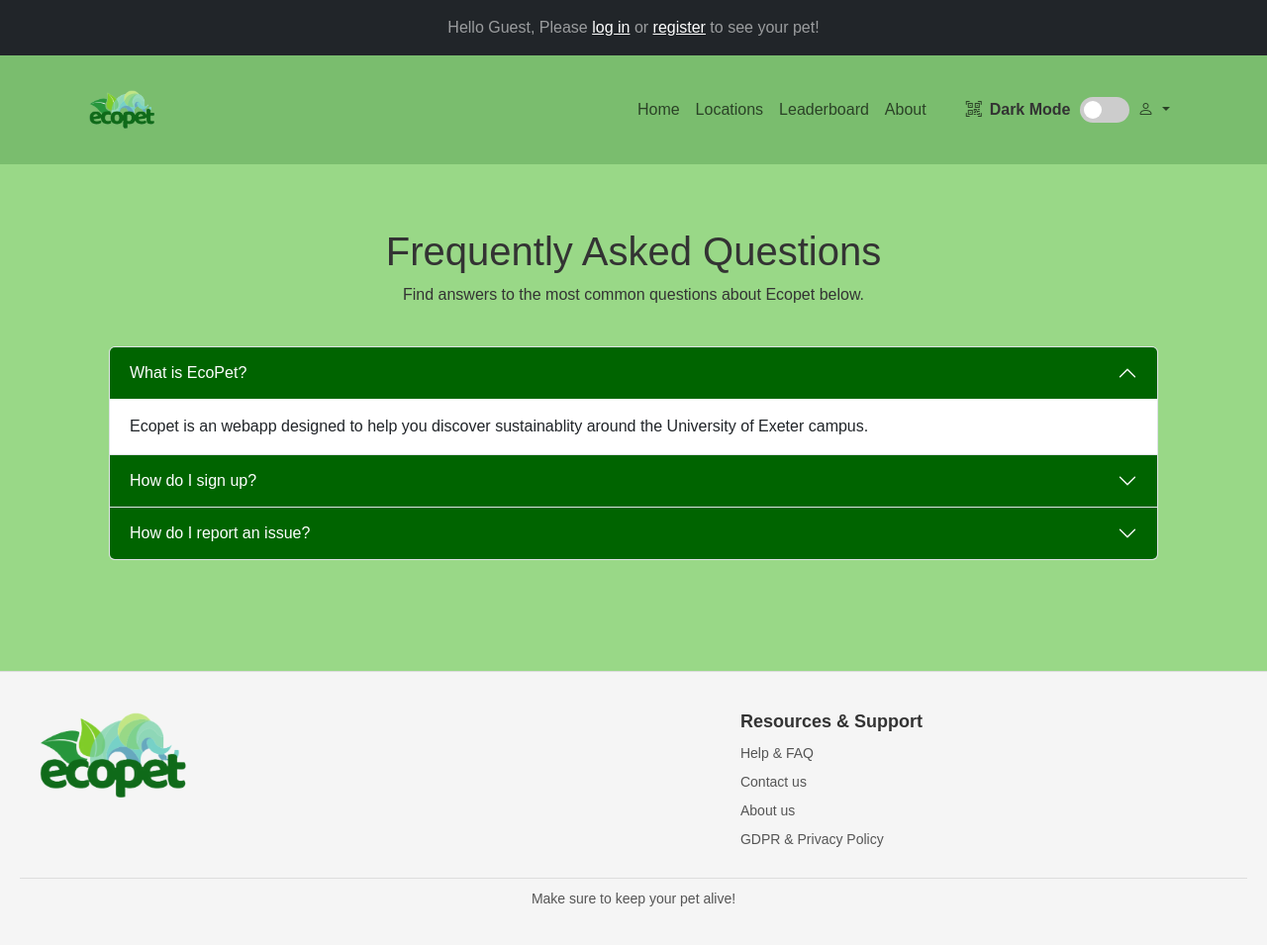
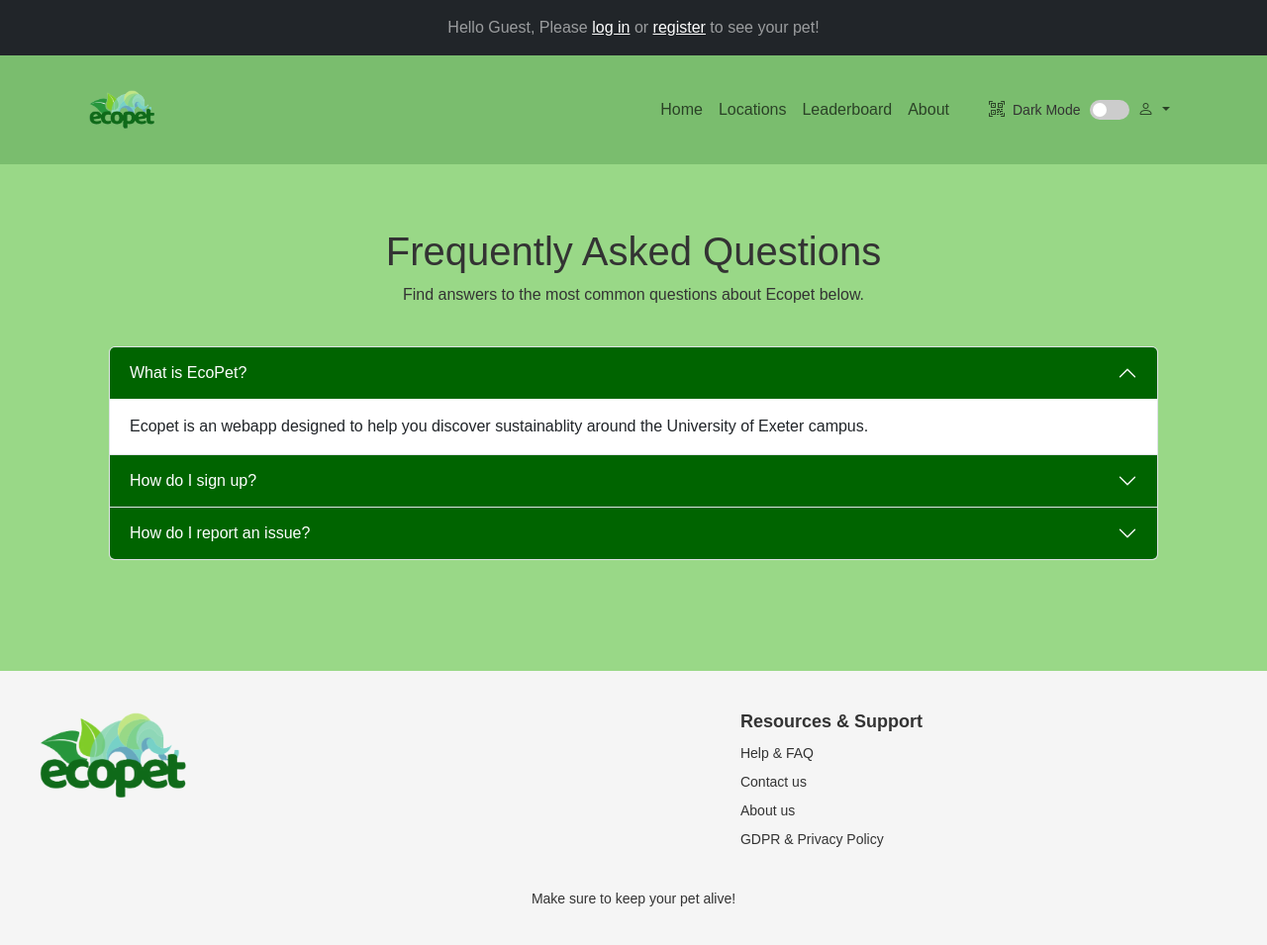
Before and after one commit to edf1101/ECM2434, a Django app: page /faq/ in a window 1280 px wide. Shown: the whole page at 99% size. Run offline with Django 5.2, Linux system fonts and the light colour scheme; data that the repository does not hold is empty.

Commit message:
dark mode developments edits

```diff
--- a/eco_project/static/css/styleAll.css
+++ b/eco_project/static/css/styleAll.css
@@ -32,16 +32,15 @@ body {
     display: flex;
     align-items: center;
     gap: 10px;
-    font-size: 16px;
-    font-weight: bold;
+    font-size: 14px;
     color: var(--text-color);
 }
 
 .switch {
     position: relative;
     display: inline-block;
-    width: 50px;
-    height: 26px;
+    width: 40px;
+    height: 20px;
 }
 .switch input {
     opacity: 0;
@@ -68,10 +67,10 @@ body {
 .slider:before {
     position: absolute;
     content: "";
-    height: 18px;
-    width: 18px;
-    left: 4px;
-    bottom: 4px;
+    top: 3px;
+    left: 3px;
+    height: 14px;
+    width: 14px;
     background-color: white;
     transition: 0.4s;
     border-radius: 50%;
@@ -82,9 +81,8 @@ input:checked + .slider {
 }
 
 input:checked + .slider:before {
-    transform: translateX(24px);
+    transform: translateX(18px);
 }
-
 
 .container {
     padding: 20px;
@@ -208,9 +206,9 @@ input:checked + .slider:before {
 }
 
 footer {
-    background-color: #f5f5f5;
+    background-color: var(--footer-color);
     padding: 40px 20px 20px 20px;
-    border-top: 1px solid #ddd;
+    border-top: 1px solid var(--footer-color);
 }
 
 footer .footer-content {
@@ -245,12 +243,12 @@ footer .footer-column h3 {
     font-size: 18px;
     font-weight: bold;
     margin-bottom: 10px;
-    color: #333;
+    color: var(--text-color);
 }
 
 footer .footer-column a {
     text-decoration: none;
-    color: #555;
+    color: var(--text-color);
     font-size: 14px;
     margin-bottom: 8px;
 }
@@ -263,12 +261,12 @@ footer .footer-bottom {
     text-align: center;
     margin-top: 20px;
     padding-top: 10px;
-    border-top: 1px solid #ddd;
+    border-top: 1px solid var(--footer-color);
 }
 
 footer .footer-bottom p {
     font-size: 14px;
-    color: #555;
+    color: var(--text-color);
 }
 
 main.container {
@@ -324,6 +322,7 @@ main.container {
     --feature-bg: #f8f9fa;
     --btn-green: #30c46e;
     --btn-green-hover: #1a673a;
+    --footer-color: #f5f5f5;
 }
 
 /* Dark Mode */
@@ -334,4 +333,5 @@ main.container {
     --feature-bg: #333930;
     --btn-green: #165b33;
     --btn-green-hover: #1d2d24;
+    --footer-color: #757373;
 }
```
